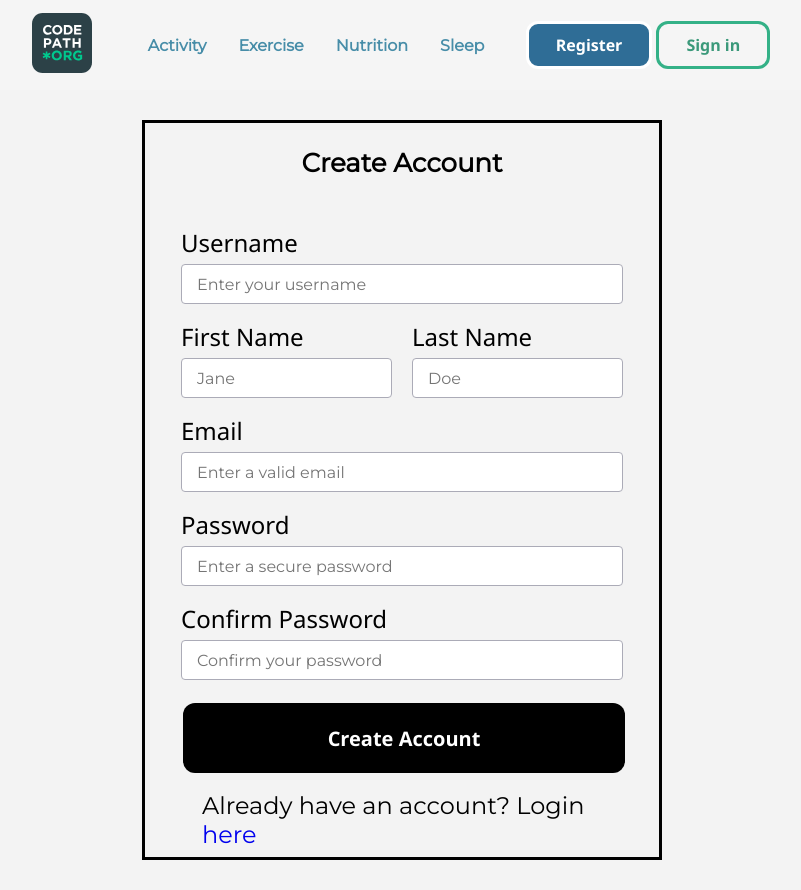
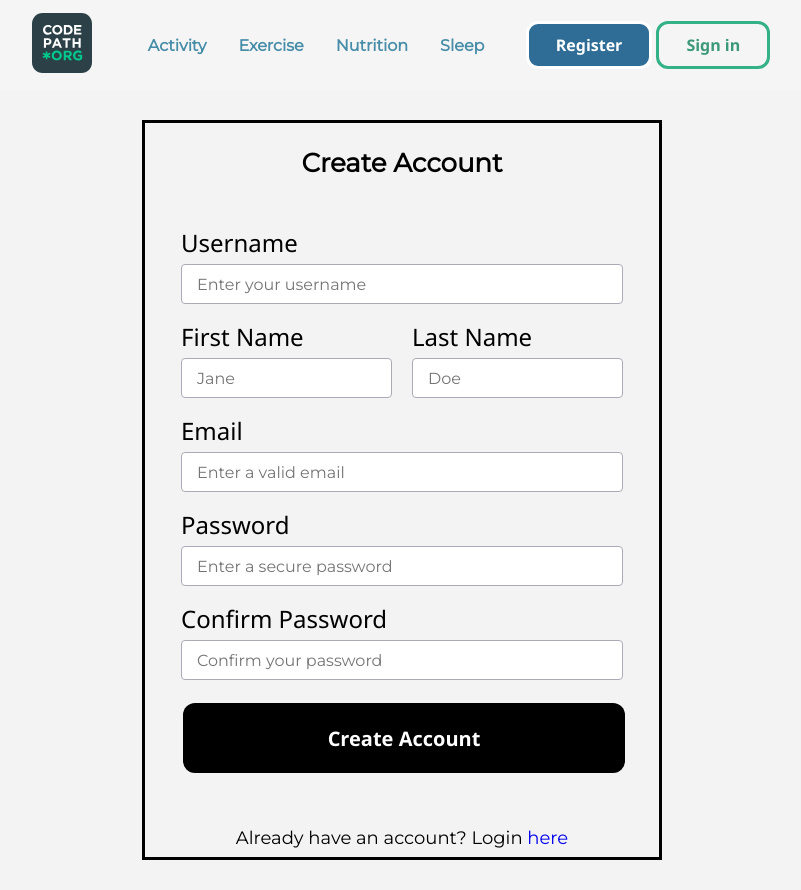
Before and after one commit to eleferrets/life-tracker-frontend, a React (Create React App) app in the folder life-tracker-ui/: page /register in a window 1280 px wide. Shown: the whole page, without its empty margins (238-1039 px from the left). Built offline with nearby package versions, Linux system fonts and the light colour scheme; no server answers.

Commit message:
Preparing for deployment

```diff
--- a/life-tracker-ui/src/components/Dashboard/Dashboard.css
+++ b/life-tracker-ui/src/components/Dashboard/Dashboard.css
@@ -92,7 +92,6 @@ h1 {
   align-content: center;
   justify-content: center;
   align-items: flex-start;
-  width: 515px;
 }
 .black {
   color: black !important;
--- a/life-tracker-ui/src/components/Intro/Intro.css
+++ b/life-tracker-ui/src/components/Intro/Intro.css
@@ -24,3 +24,7 @@ h1 {
   border-radius: 30%;
   padding-left: 2em;
 }
+
+.life img {
+  width: 47em;
+}
--- a/life-tracker-ui/src/components/Login/Login.css
+++ b/life-tracker-ui/src/components/Login/Login.css
@@ -71,4 +71,5 @@
   justify-content: center;
   height: 100px;
   width: 100%;
+  font-size: 0.75em;
 }
--- a/life-tracker-ui/src/components/Login/Login.js
+++ b/life-tracker-ui/src/components/Login/Login.js
@@ -93,7 +93,7 @@ export default function Login({ user, setUser }) {
           </button>
         </div>
 
-        <div className="footer">
+        <div className="footer smaller">
           <p>
             Don't have an account? Sign up <Link to="/register">here</Link>
           </p>
--- a/life-tracker-ui/src/components/Register/Register.css
+++ b/life-tracker-ui/src/components/Register/Register.css
@@ -167,4 +167,5 @@
   align-content: flex-end;
   flex-wrap: wrap;
   flex-direction: row;
+  font-size: 0.75em;
 }
--- a/life-tracker-ui/src/components/Register/Register.js
+++ b/life-tracker-ui/src/components/Register/Register.js
@@ -174,7 +174,7 @@ export default function Register({ user, setUser }) {
           </button>
         </div>
 
-        <div className="footer">
+        <div className="footer smaller">
           <p>
             Already have an account? Login <Link to="/login">here</Link>
           </p>
```
Also changed, not shown: 1 other file (tests, documents, lock files or other folders).
